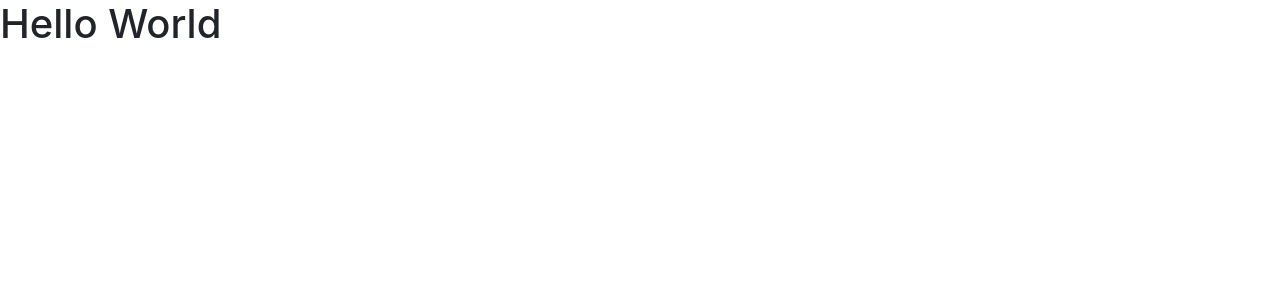
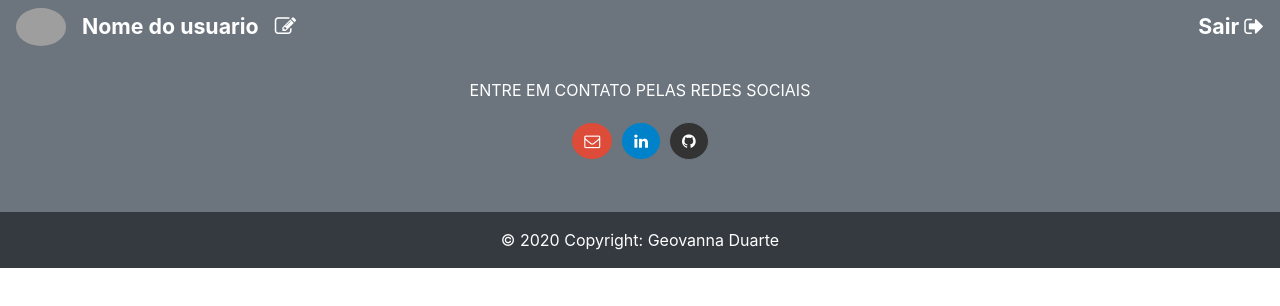
Before and after one commit to duartegeovanna/BlogPessoalFront, an Angular app: page / in a window 1280 px wide. Shown: the top 306 px of the page. Built offline with nearby package versions, Linux system fonts and the light colour scheme; grey boxes are pictures that could not be loaded.

Commit message:
Implementando Menu e Rodapé

```diff
--- a/src/app/app.component.html
+++ b/src/app/app.component.html
@@ -1 +1,2 @@
-<h1>Hello World</h1>
+<app-menu></app-menu>
+<app-rodape></app-rodape>
--- a/src/app/app.module.ts
+++ b/src/app/app.module.ts
@@ -3,10 +3,14 @@ import { BrowserModule } from '@angular/platform-browser';
 
 import { AppRoutingModule } from './app-routing.module';
 import { AppComponent } from './app.component';
+import { MenuComponent } from './menu/menu.component';
+import { RodapeComponent } from './rodape/rodape.component';
 
 @NgModule({
   declarations: [
-    AppComponent
+    AppComponent,
+    MenuComponent,
+    RodapeComponent
   ],
   imports: [
     BrowserModule,
--- /dev/null
+++ b/src/app/menu/menu.component.css
@@ -0,0 +1,7 @@
+.fs-16{
+    font-size: 16pt;
+}
+
+a{
+    cursor: pointer;
+}
--- /dev/null
+++ b/src/app/menu/menu.component.html
@@ -0,0 +1,30 @@
+<nav class="navbar navbar-expand-lg navbar-light bg-secondary">
+    <button class="navbar-toggler" type="button" data-toggle="collapse" data-target="#navbarSupportedContent" aria-controls="navbarSupportedContent" aria-expanded="false" aria-label="Toggle navigation">
+      <span class="navbar-toggler-icon"></span>
+    </button>
+
+    <div class="collapse navbar-collapse" id="navbarSupportedContent">
+      <ul class="navbar-nav mr-auto d-flex align-items-center">
+        <li class="nav-item active">
+          <img src="https://i.imgur.com/CyFe7EU.jpg" alt="Imagem do usuário" width="50px" height="50px" class="img-fluid rounded-circle">
+        </li>
+        <li class="nav-item pl-3">
+         <p class="m-0 font-weight-bold text-white fs-16">Nome do usuario</p>
+        </li>
+
+        <li class="nav-item pl-3">
+            <a href="">
+                <p class="text-white fs-16 m-0"><i class="fa fa-pencil-square-o" aria-hidden="true"></i></p>
+            </a>
+            </li>
+        </ul>
+
+        <ul class="navbar-nav ml-auto d-flex align-items-center">
+            <li class="nav-item pl-3">
+                <a class="m-0 font-weight-bold text-white fs-16">Sair <i class="fa fa-sign-out"
+                    aria-hidden="true"></i></a>
+               </li>
+
+        </ul>
+    </div>
+  </nav>
--- /dev/null
+++ b/src/app/menu/menu.component.ts
@@ -0,0 +1,15 @@
+import { Component, OnInit } from '@angular/core';
+
+@Component({
+  selector: 'app-menu',
+  templateUrl: './menu.component.html',
+  styleUrls: ['./menu.component.css']
+})
+export class MenuComponent implements OnInit {
+
+  constructor() { }
+
+  ngOnInit(): void {
+  }
+
+}
--- /dev/null
+++ b/src/app/rodape/rodape.component.html
@@ -0,0 +1,46 @@
+<footer class="bg-secondary text-center text-white">
+    <!-- Grid container -->
+    <div class="container p-4 pb-0">
+      <!-- Section: Social media -->
+      <section class="mb-4">
+
+        <div>
+        <p> ENTRE EM CONTATO PELAS REDES SOCIAIS</p>
+        </div>
+        <!-- Email -->
+        <a
+          class="btn btn-secondary btn-floating m-1 rounded-circle"
+          style="background-color: #dd4b39;"
+          href="mailto:geovannaduarttes@gmail.com"
+          role="button"
+          ><i class="fa fa-envelope-o" aria-hidden="true"></i>
+        </a>
+
+        <!-- Linkedin -->
+        <a
+          class="btn btn-secondary btn-floating m-1 rounded-circle"
+          style="background-color: #0082ca;"
+          href="www.linkedin.com/in/geovannaduarte"
+          role="button"
+          ><i class="fa fa-linkedin" aria-hidden="true"></i>
+        </a>
+        <!-- Github -->
+        <a
+          class="btn btn-secondary btn-floating m-1 rounded-circle"
+          style="background-color: #333333;"
+          href="https://github.com/duartegeovanna"
+          role="button"
+          ><i class="fa fa-github" aria-hidden="true"></i>
+    </a>
+      </section>
+      <!-- Section: Social media -->
+    </div>
+    <!-- Grid container -->
+
+    <!-- Copyright -->
+    <div class="text-center p-3 bg-dark">
+      © 2020 Copyright:
+      <a class="text-white" href="">Geovanna Duarte</a>
+    </div>
+    <!-- Copyright -->
+  </footer>
--- /dev/null
+++ b/src/app/rodape/rodape.component.ts
@@ -0,0 +1,15 @@
+import { Component, OnInit } from '@angular/core';
+
+@Component({
+  selector: 'app-rodape',
+  templateUrl: './rodape.component.html',
+  styleUrls: ['./rodape.component.css']
+})
+export class RodapeComponent implements OnInit {
+
+  constructor() { }
+
+  ngOnInit(): void {
+  }
+
+}
--- a/src/index.html
+++ b/src/index.html
@@ -1,11 +1,12 @@
 <!doctype html>
-<html lang="en">
+<html lang="pt-br">
 <head>
   <meta charset="utf-8">
   <title>BlogPessoalFrontend</title>
   <base href="/">
   <meta name="viewport" content="width=device-width, initial-scale=1">
   <link rel="icon" type="image/x-icon" href="favicon.ico">
+  <link rel="stylesheet" href="https://stackpath.bootstrapcdn.com/font-awesome/4.7.0/css/font-awesome.min.css">
 </head>
 <body>
   <app-root></app-root>
```
Also changed, not shown: src/app/rodape/rodape.component.css (added).
